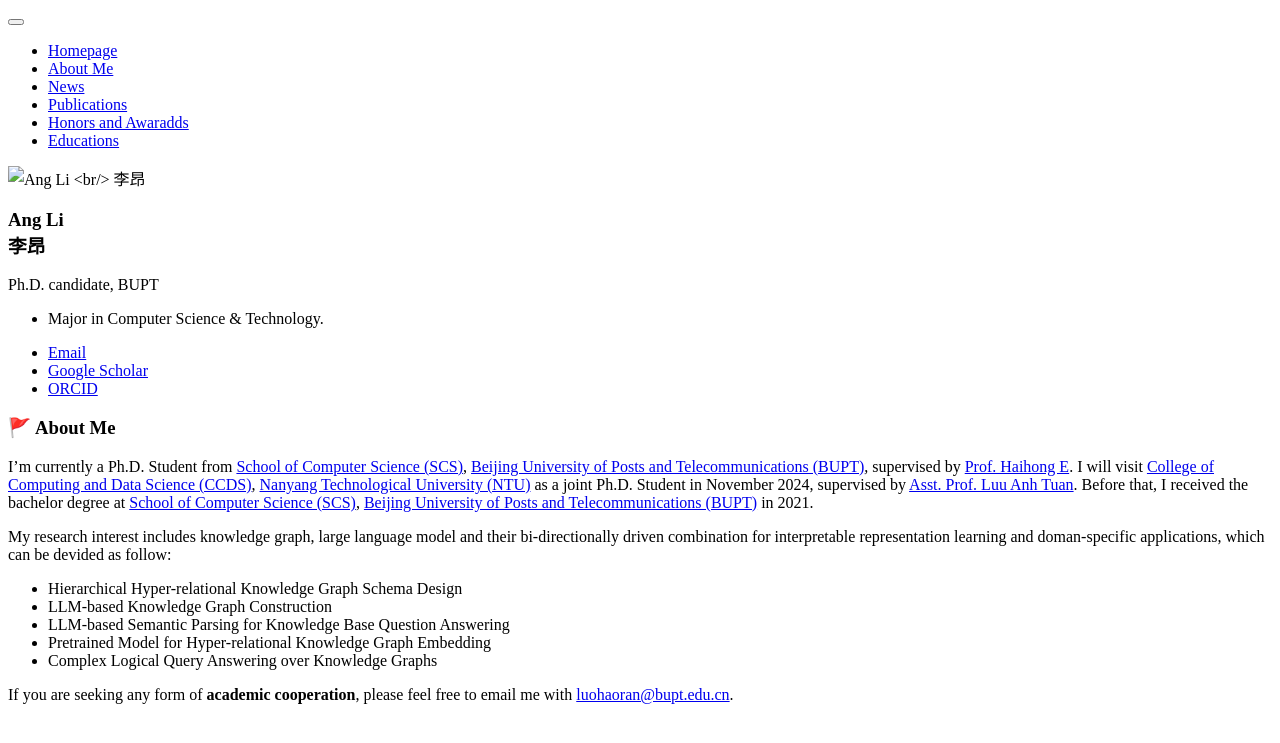
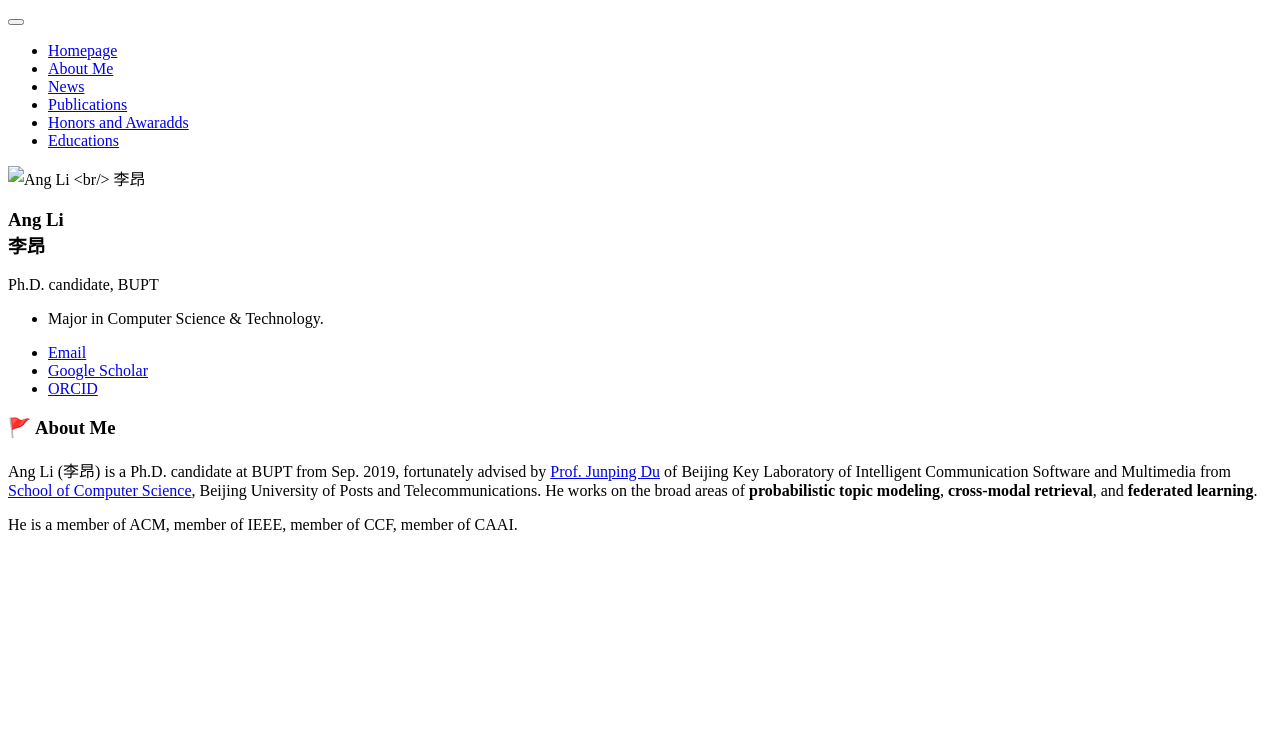
Before and after one commit to chris-Ang-li/chris-Ang-li.github.io, a Jekyll site: the page built from _pages/includes/intro.md, in a window 1280 px wide. Shown: the top 743 px of the page. Built offline with Jekyll 4.4.1, drawn with Linux system fonts in a browser that asks for light colours; our own code applies the rules of GitHub Pages for plain Markdown files.

Commit message:
Update intro.md

```diff
--- a/_pages/includes/intro.md
+++ b/_pages/includes/intro.md
@@ -1,12 +1,4 @@
 # 🚩 About Me
-I'm currently a Ph.D. Student from [School of Computer Science (SCS)](https://scs.bupt.edu.cn/), [Beijing University of Posts and Telecommunications (BUPT)](https://www.bupt.edu.cn/), supervised by [Prof. Haihong E](https://teacher.bupt.edu.cn/ehaihong/zh_CN/index.htm). I will visit [College of Computing and Data Science (CCDS)](https://www.ntu.edu.sg/computing), [Nanyang Technological University (NTU)](https://www.ntu.edu.sg/) as a joint Ph.D. Student in November 2024, supervised by [Asst. Prof. Luu Anh Tuan](https://tuanluu.github.io/). Before that, I received the bachelor degree at [School of Computer Science (SCS)](https://scs.bupt.edu.cn/), [Beijing University of Posts and Telecommunications (BUPT)](https://www.bupt.edu.cn/) in 2021.
-<!-- <img src='./images/bupt.png' style='width: 6em;'> -->
+Ang Li (李昂) is a Ph.D. candidate at BUPT from Sep. 2019, fortunately advised by [Prof. Junping Du](https://scholar.google.com/citations?user=p_blB4EAAAAJ&hl=en) of Beijing Key Laboratory of Intelligent Communication Software and Multimedia from [School of Computer Science](https://scs.bupt.edu.cn/), Beijing University of Posts and Telecommunications. He works on the broad areas of **probabilistic topic modeling**, **cross-modal retrieval**, and **federated learning**.
 
-My research interest includes knowledge graph, large language model and their bi-directionally driven combination for interpretable representation learning and doman-specific applications, which can be devided as follow:
-- Hierarchical Hyper-relational Knowledge Graph Schema Design
-- LLM-based Knowledge Graph Construction
-- LLM-based Semantic Parsing for Knowledge Base Question Answering
-- Pretrained Model for Hyper-relational Knowledge Graph Embedding
-- Complex Logical Query Answering over Knowledge Graphs
-
-If you are seeking any form of **academic cooperation**, please feel free to email me with [luohaoran@bupt.edu.cn](mailto:luohaoran@bupt.edu.cn)\.
+He is a member of ACM, member of IEEE, member of CCF, member of CAAI.
```
